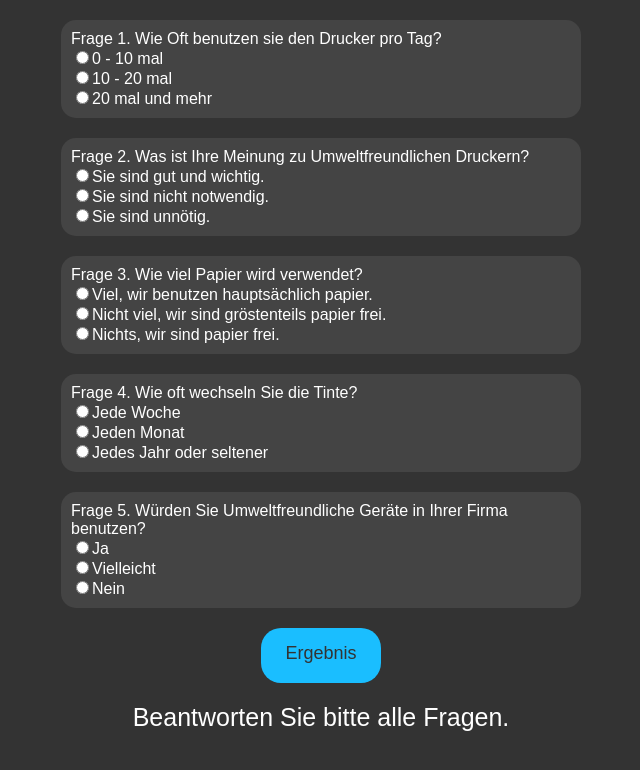
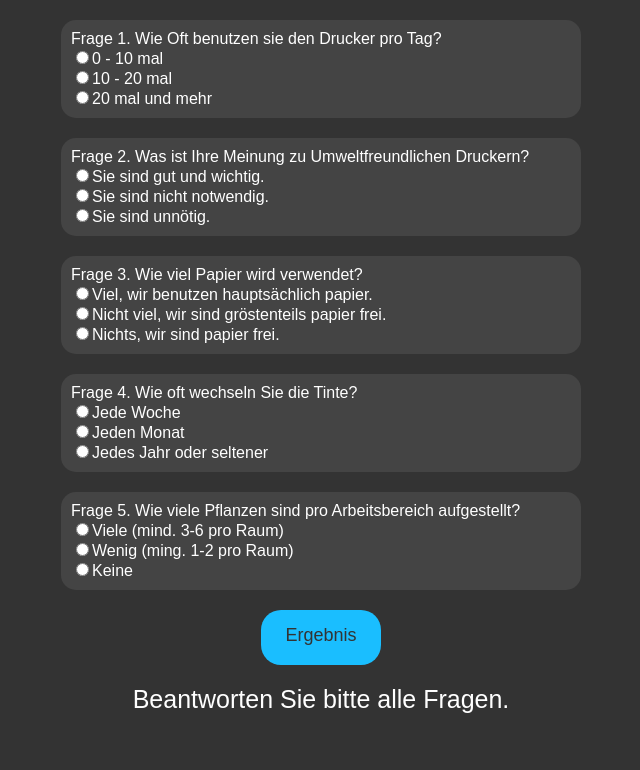
Before and after one commit to stan-turing/Umweltschutz-Quiz, a plain HTML site: page index.html in a window 1280 px wide. Shown: the whole page, without its empty margins (319-959 px from the left). Drawn offline with Linux system fonts and the light colour scheme.

Commit message:
changing question 5.

```diff
--- a/index.html
+++ b/index.html
@@ -27,10 +27,10 @@
 		<input type="radio" name="question4"id="d2">Jeden Monat <br>
 		<input type="radio" name="question4"id="d1">Jedes Jahr oder seltener <br>
 		</div>
-		<div class="choice">Frage 5. Würden Sie Umweltfreundliche Geräte in Ihrer Firma benutzen?<br>
-		<input type="radio" name="question5"id="e1">Ja <br>
-		<input type="radio" name="question5"id="e2">Vielleicht <br>
-		<input type="radio" name="question5"id="e3">Nein <br>
+		<div class="choice">Frage 5. Wie viele Pflanzen sind pro Arbeitsbereich aufgestellt?<br>
+		<input type="radio" name="question5"id="e3">Viele (mind. 3-6 pro Raum)<br>
+		<input type="radio" name="question5"id="e2">Wenig (ming. 1-2 pro Raum) <br>
+		<input type="radio" name="question5"id="e1">Keine <br>
 		</div>
 		<div type="submit" id="btn" name="submit" value="SubmitQuiz" onClick="result()">Ergebnis</div>
 		<div id="result">Beantworten Sie bitte alle Fragen.</div>
```
